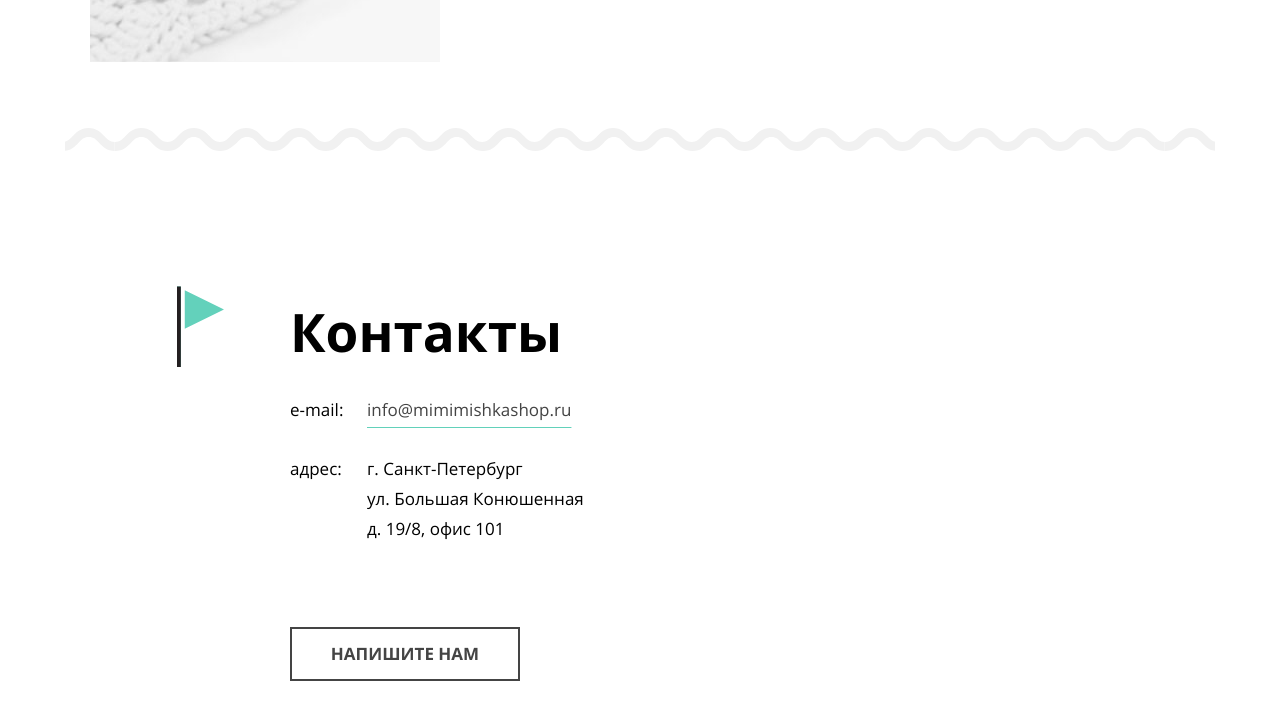
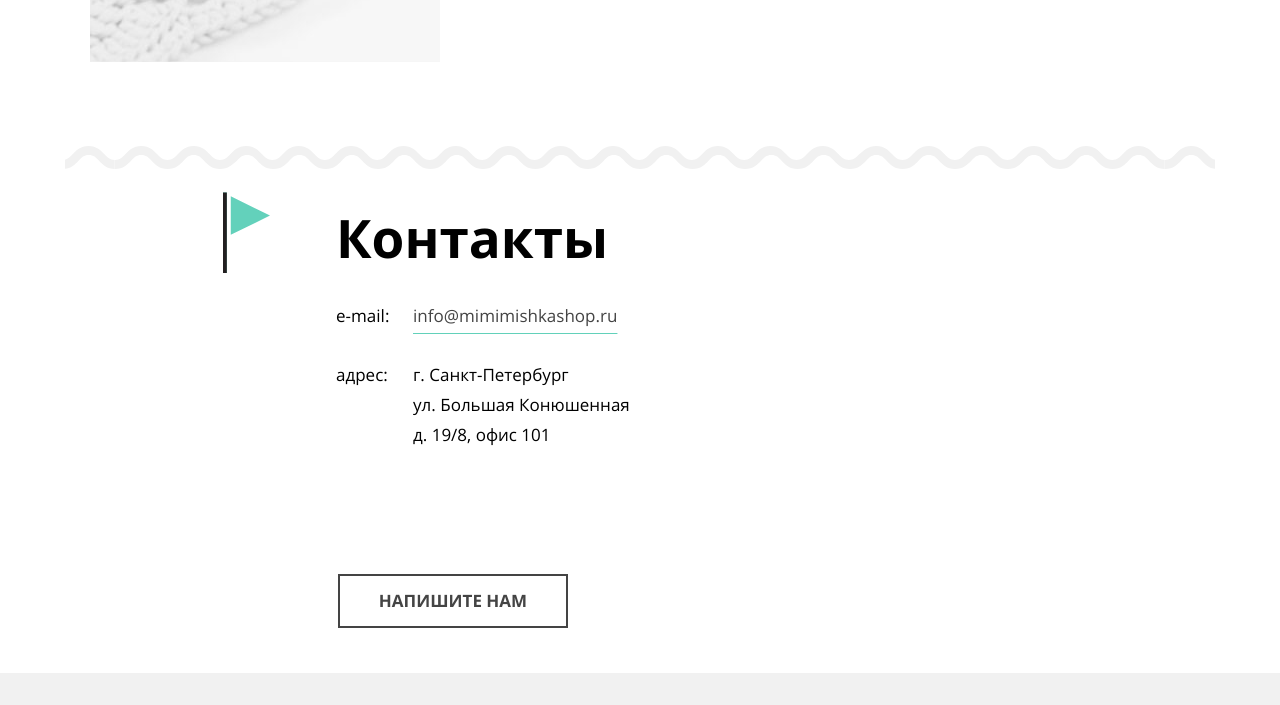
Before and after one commit to konstantin-petruschin/1327895-mishka-29, a website: page source/index.html in a window 1280 px wide. Shown: the part 2695-3400 px from the top of the page. Drawn offline with nearby package versions, Linux system fonts and the light colour scheme; files that its build step writes are made by us from their sources; files whose address does not match are found by name.

Commit message:
Сетка блока address

```diff
--- a/source/index.html
+++ b/source/index.html
@@ -161,6 +161,7 @@
     </section>
     <section class="address">
       <div class="address__wrapper">
+        <div class="address__content">
           <h2 class="address__title title title--min">Контакты</h2>
           <div class="address__list">
             <div class="address__item">
@@ -169,10 +170,11 @@
             </div>
             <div class="address__item">
               <span class="address__name">адрес:</span>
-            <address class="address__value">г. Санкт-Петербург<br>ул. Большая Конюшенная<br>д. 19/8, офис 101</address>
+              <address class="address__value">г. Санкт-Петербург<br>ул. Большая Конюшенная<br>д. 19/8, офис 101
+              </address>
             </div>
           </div>
-
+        </div>
         <div class="address__map map">
           <h3 class="visually-hidden">Расположение магазина «Мишка» на карте.</h3>
           <div class="map__image-wrapper">
@@ -195,7 +197,6 @@
           <div class="map__yandex" id="map"></div>
         </div>
         <a class="address__button button button--primary" href="#">Напишите нам</a>
-
       </div>
     </section>
   </main>
--- a/source/sass/blocks/address.scss
+++ b/source/sass/blocks/address.scss
@@ -2,24 +2,38 @@
 @use "../mixins/media.scss" as m;
 
 .address {
-  background: url("../img/zigzag-mobile.svg") top repeat-x;
-
   @include m.tablet {
-    background-image: url("../img/zigzag-tablet.svg");
     padding-top: 46px;
     padding-bottom: 57px;
   }
 
   @include m.desktop {
-    background-image: url("../img/zigzag-desktop.svg");
-    max-width: 1150px;
-    margin: 0 auto;
     padding: 71px 50px 45px;
   }
 }
 
 .address__wrapper {
+  margin: 0 auto;
+  background: url("../img/zigzag-mobile.svg") top repeat-x;
+
+  @include m.tablet {
+    background-image: url("../img/zigzag-tablet.svg");
+  }
+
+  @include m.desktop {
+    padding-top: 25px;
+    background-image: url("../img/zigzag-desktop.svg");
+    display: grid;
+    grid-template-columns: repeat(2, 527px);
+    justify-content: end;
+    max-width: v.$desktop;
+  }
+}
+
+.address__content {
   padding: 38px 30px  60px;
+  display: flex;
+  flex-direction: column;
 
   @include m.tablet {
     padding-left: 50px;
@@ -27,42 +41,37 @@
   }
 
   @include m.desktop {
-    padding-top: 25px;
     padding-left: 175px;
-    padding-right: 0;
-    grid-row: 1 / 2;
-    grid-column: 1 / 2;
-    display: grid;
-    grid-template-columns: auto 527px;
-    grid-template-rows: minmax(min-content, 136px) auto;
   }
 }
 
 .address__title {
   margin-bottom: 28px;
+  display: flex;
+  justify-content: space-between;
+  align-items: center;
+
+  @include m.desktop {
+    margin: 0;
     position: relative;
+  }
 
   &::after {
+    @include m.tablet {
       content: "";
-    position: absolute;
       display: block;
       width: 47px;
       height: 81px;
       background-image: url("../img/flag.svg");
       background-repeat: no-repeat;
+    }
 
     @include m.desktop {
+      position: absolute;
       left: -113px;
       top: 40%;
       transform: translateY(-50%);
     }
-  }
-
-  @include m.desktop {
-    grid-row: 1 / 2;
-    grid-column: 1 / 2;
-    margin: 0;
-    align-self: end;
   }
 }
 
@@ -138,6 +147,7 @@
     grid-row: 3 / 4;
     grid-column: 1 / 1;
     align-self: end;
-    margin: 0;
+    justify-self: end;
+    margin-right: 120px;
   }
 }
--- a/source/sass/blocks/map.scss
+++ b/source/sass/blocks/map.scss
@@ -4,15 +4,14 @@
 .map__image,
 .map__yandex {
   width: 100%;
-  height: 453px;
+  height: 454px;
 
   @include m.tablet {
-    height: 757px;
+    height: 457px;
   }
 
   @include m.desktop {
     height: 457px;
-    width: 527px;
   }
 }
 
--- a/source/sass/blocks/review.scss
+++ b/source/sass/blocks/review.scss
@@ -6,7 +6,7 @@
 
   @include m.desktop {
     padding-left: 50px;
-    padding-bottom: 53px;
+    padding-bottom: 0;
   }
 }
 
--- a/source/sass/blocks/title.scss
+++ b/source/sass/blocks/title.scss
@@ -11,14 +11,6 @@
 
   &--min {
     font-size: 25px;
-
-    @include m.tablet {
-      max-width: 450px;
-    }
-
-    @include m.tablet {
-      max-width: 545px;
-    }
   }
 
   @include m.tablet {
```
Lines whose indentation alone changed are shown as unchanged.
